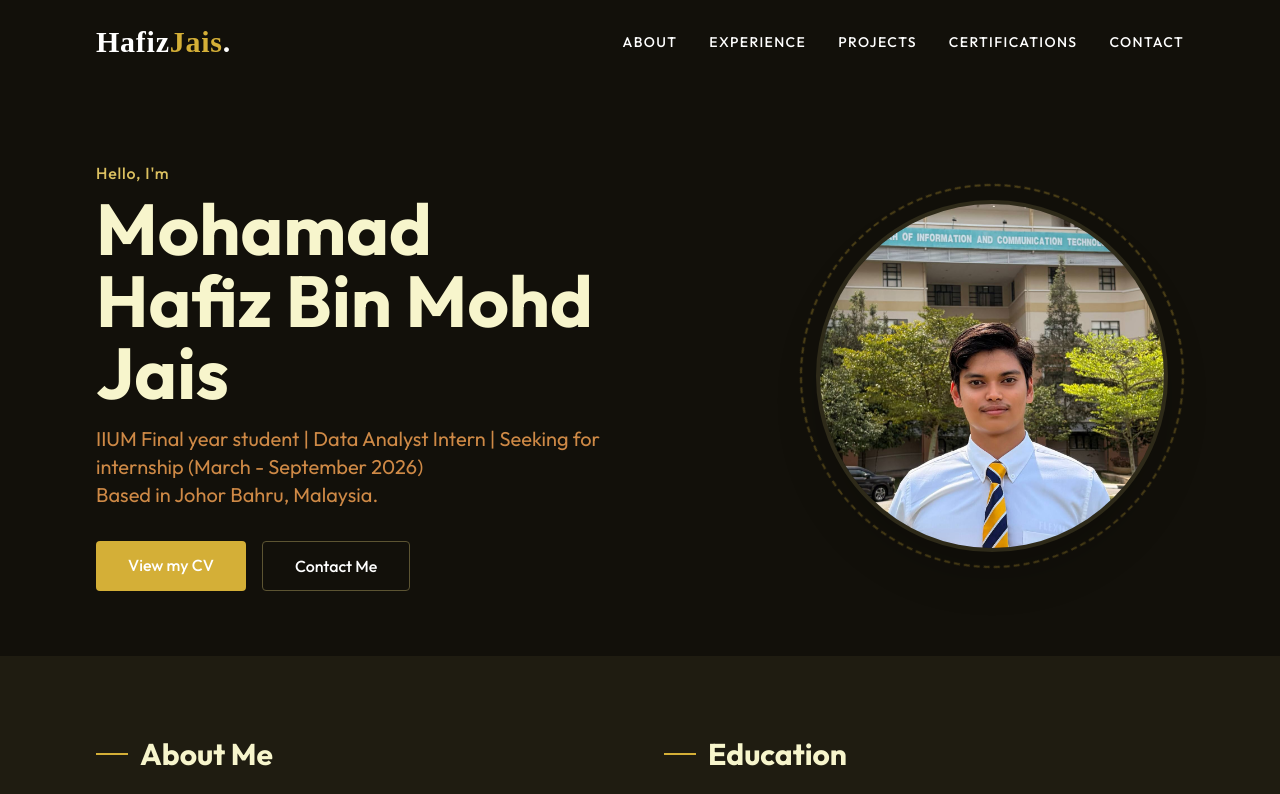
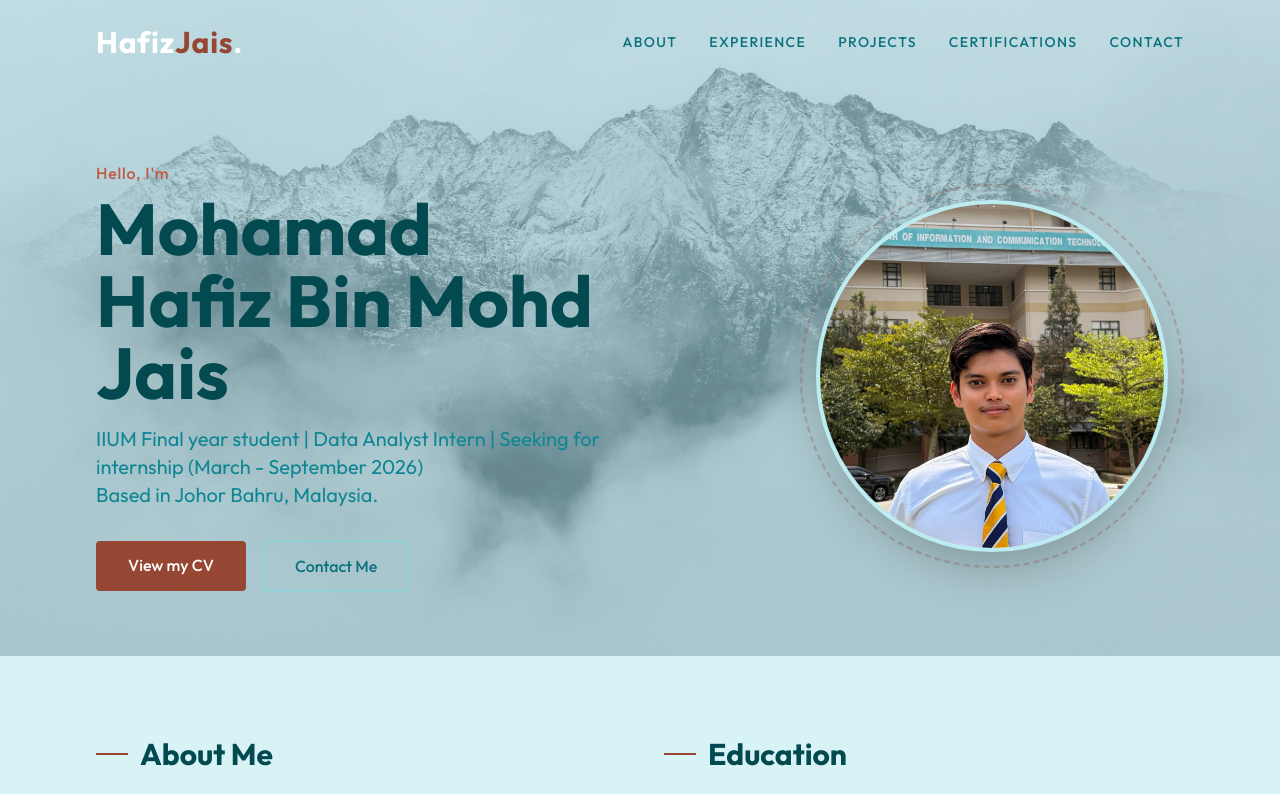
Before and after one commit to hafizjais/Portfolio, a React (Vite) app: page / in a window 1280 px wide. Shown: the top 794 px of the page. Built offline with nearby package versions, Linux system fonts and the light colour scheme.

Commit message:
feat: initialize portfolio website with core components, data structure, and styling.

```diff
--- a/index.html
+++ b/index.html
@@ -6,7 +6,8 @@
   <meta name="viewport" content="width=device-width, initial-scale=1.0">
   <link rel="preconnect" href="https://fonts.googleapis.com">
   <link rel="preconnect" href="https://fonts.gstatic.com" crossorigin>
-  <link href="https://fonts.googleapis.com/css2?family=Outfit:wght@100..900&display=swap" rel="stylesheet">
+  <link href="https://fonts.googleapis.com/css2?family=Outfit:wght@100..900&family=Oswald:wght@200..700&display=swap"
+    rel="stylesheet">
 </head>
 
 <body>
--- a/src/App.jsx
+++ b/src/App.jsx
@@ -15,7 +15,13 @@ function App() {
     <div className="bg-slate-950 min-h-screen font-body text-slate-300 selection:bg-sky-500/30 selection:text-sky-200">
       <Navbar />
 
-      <Section id="hero" variant="dark" className="pt-24 pb-0">
+      <Section
+        id="hero"
+        variant="dark"
+        className="pt-24 pb-0"
+        bgImage="/pexels-eberhardgross.jpg"
+        bgOverlayOpacity={0.6}
+      >
         <Hero />
       </Section>
 
--- a/src/components/Section.jsx
+++ b/src/components/Section.jsx
@@ -4,7 +4,9 @@ const Section = ({
     children,
     id,
     variant = 'light', // 'light' | 'dark'
-    className = ''
+    className = '',
+    bgImage = null,
+    bgOverlayOpacity = 0.7 // Default overlay opacity
 }) => {
     // dark = slate-950, light = slate-900 (slightly lighter) for contrast
     const bgClass = variant === 'dark' ? 'bg-slate-950' : 'bg-slate-900';
@@ -12,9 +14,31 @@ const Section = ({
     return (
         <section
             id={id}
-            className={`relative w-full py-20 px-6 md:px-12 lg:px-24 overflow-hidden ${bgClass} ${className}`}
+            className={`relative w-full py-20 px-6 md:px-12 lg:px-24 overflow-hidden ${!bgImage ? bgClass : 'bg-slate-950'} ${className}`}
         >
-            {/* Background elements can go here if needed */}
+            {bgImage && (
+                <>
+                    {/* Background Image with requested filters (Saturation, Contrast) */}
+                    <div
+                        className="absolute inset-0 z-0 bg-cover bg-center bg-no-repeat saturate-[1.2] contrast-[1.1]"
+                        style={{ backgroundImage: `url('${bgImage}')` }}
+                    ></div>
+
+                    {/* Dark Overlay for Text Readability (Transparency adjustment) */}
+                    <div
+                        className="absolute inset-0 z-0 bg-slate-950"
+                        style={{ opacity: bgOverlayOpacity }}
+                    ></div>
+                </>
+            )}
+
+            {/* Background elements (only if no image, to avoid clutter) */}
+            {!bgImage && (
+                <div className="absolute inset-0 z-0 pointer-events-none opacity-50">
+                    {/* Existing subtle patterns can go here if needed */}
+                </div>
+            )}
+
             <div className="relative max-w-7xl mx-auto z-10 text-slate-300">
                 {children}
             </div>
--- a/src/index.css
+++ b/src/index.css
@@ -2,31 +2,26 @@
 @tailwind components;
 @tailwind utilities;
 
-
-
 html {
   scroll-behavior: smooth;
-  background-color: #0a0a0a;
-  /* Dark background */
-  color: #ffffff;
-  /* Default white text */
+  @apply bg-slate-950 text-slate-100;
+  /* Now controllable via tailwind.config.js */
 }
 
-/* Custom Scrollbar to match the dark theme */
+/* Custom Scrollbar */
 ::-webkit-scrollbar {
   width: 8px;
 }
 
 ::-webkit-scrollbar-track {
-  background: #0a0a0a;
+  @apply bg-slate-950;
 }
 
 ::-webkit-scrollbar-thumb {
-  background: #333;
+  @apply bg-slate-700;
   border-radius: 4px;
 }
 
 ::-webkit-scrollbar-thumb:hover {
-  background: #ccff00;
-  /* Neon hover */
+  @apply bg-sky-500;
 }
--- a/tailwind.config.js
+++ b/tailwind.config.js
@@ -7,43 +7,42 @@ export default {
   theme: {
     extend: {
       fontFamily: {
-        heading: ['Croissant One', 'cursive'], // Keeping user's choice
+        heading: ['Outfit', 'sans-serif'], // User likes clean font
         body: ['Outfit', 'sans-serif'],
         sans: ['Outfit', 'sans-serif'],
       },
       colors: {
-        // Mapping "Golden Taupe" palette to existing structure to prevent breakage
-        // Palette: Gold #D4AF37, Taupe #BDB76B, Cream #FDFBD4, Bronze #CE8946
+        // "Cool and Collected" Theme
+        // Palette: Deepest Teal #003135, Dark Teal #024950, Burnt Orange #964734, Bright Teal #0FA4AF, Light Blue #AFDDE5
 
         'slate': {
-          50: '#FDFBD4', // Cream (Lightest)
-          100: '#F7F5CC',
-          200: '#EBE9C0',
-          300: '#DMDAB0',
-          400: '#CE8946', // Bronze (Medium)
-          500: '#BDB76B', // Taupe
-          600: '#8A824B', // Darker Taupe
-          700: '#5C5432',
-          800: '#2E2A19', // Very Dark Taupe
-          900: '#1F1C11', // Almost Black/Gold
-          950: '#12100A', // Deepest Background
+          50: '#003135',  // Text (Darkest Teal)
+          100: '#024950', // Headings
+          200: '#065d66',
+          300: '#0a717d',
+          400: '#0e8693',
+          500: '#0FA4AF', // Bright Teal (Borders/Secondary)
+          600: '#3fcfd9',
+          700: '#7adce3',
+          800: '#bcebf0', // Card BG (Very Light Teal)
+          900: '#d7f3f6', // Secondary BG
+          950: '#AFDDE5', // Main BG (Light Sky Blue)
         },
         'sky': {
-          50: '#FBF8E0',
-          100: '#F5EEC1',
-          200: '#ECDFA0',
-          300: '#E3CF7E',
-          400: '#DBC060',
-          500: '#D4AF37', // Gold (Primary Accent)
-          600: '#AA8C2C',
-          700: '#806921',
-          800: '#554616',
-          900: '#2B230B',
-          950: '#151105',
+          50: '#26120d',
+          100: '#4d241a',
+          200: '#733527',
+          300: '#964734', // Burnt Orange
+          400: '#bf5b43',
+          500: '#964734', // Primary Accent (Orange) - High Contrast on Blue
+          600: '#d97b62',
+          700: '#eead9a',
+          800: '#f5d6cd',
+          900: '#faebe6',
+          950: '#ffffff',
         },
-        'accent': '#D4AF37', // Gold
-        'dark-bg': '#0a0a0a',   // Preserving user's custom keys
-        'teal-accent': '#14b8a6'
+        'accent': '#964734', // Burnt Orange
+        'dark-bg': '#AFDDE5', // Light Blue BG
       }
     },
   },
```
Also changed, not shown: public/pexels-eberhardgross.jpg (added).
